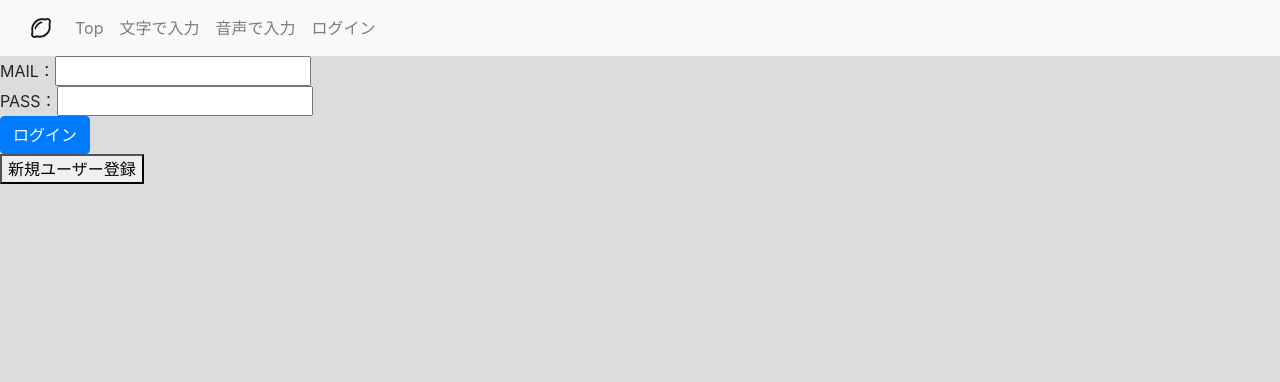
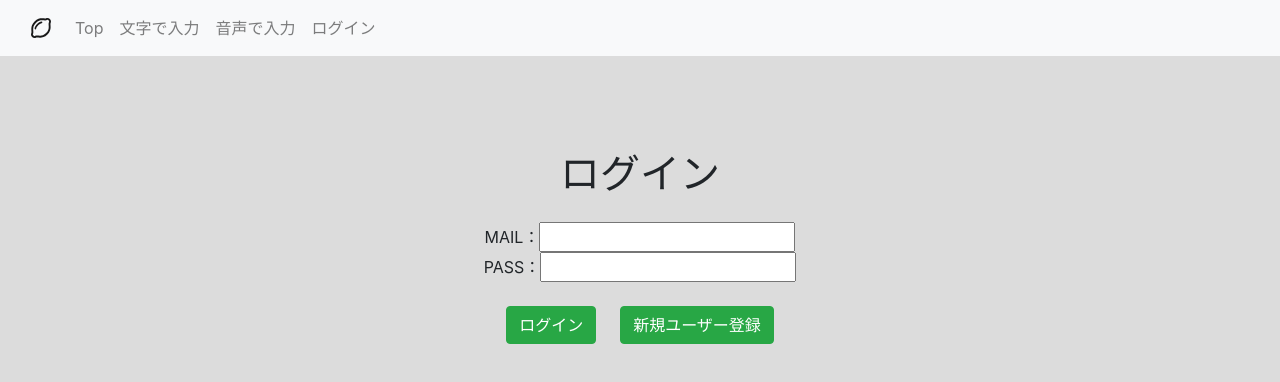
Before and after one commit to syougo1209/vuejs-firebase-app, a Vue app: page / in a window 1280 px wide. Both pictures are taken after a click on the button "お気に入り". Shown: the top 382 px of the page. Built offline with nearby package versions, Linux system fonts and the light colour scheme; no server answers.

Commit message:
correct login and create ui ux

```diff
--- /dev/null
+++ b/src/EventHub.js
@@ -0,0 +1,6 @@
+const eventHub = {
+  install: function (Vue, options) {
+    Vue.prototype.$eventHub = new Vue()
+  }
+}
+export default eventHub
--- a/src/components/AddNewUser.vue
+++ b/src/components/AddNewUser.vue
@@ -1,10 +1,10 @@
 <template>
     <div>
-   <h1>create acount</h1>
-    <form>
+   <h1>アカウント作成</h1>
+   <form class="create-form mt-4 col-sm-12 col-lg-10">
       MAIL：<input v-model="email" type="email" id="user-mail"><br>
       PASS：<input v-model="password" type="password" id="user-pass"><br>
-      <button  @click="addAcount" type="button" id="login-button">{{message}}</button>
+      <button  @click="addAcount" type="button" id="create-button" class="btn btn-success mt-4">{{message}}</button>
     </form>
 
     </div>
@@ -16,7 +16,7 @@ export default{
      data(){
     return{   email:"",
               password:"",
-              message:"ログイン",
+              message:"作成",
     }
     },
     methods:{
@@ -28,7 +28,7 @@ export default{
   .then((user) => {
     console.log('ユーザ作成に成功',user);
     this.$emit("changeToLogIn")
-    this.message="ログイン"
+    this.message="作成"
   })
   .catch((error) => {
     console.error('ユーザ作成に失敗:', error);
@@ -38,3 +38,17 @@ export default{
     }
 }
 </script>
+
+<style scoped>
+    h1{
+   text-align:center;
+   margin-top:150px;
+}
+    .create-form{
+        margin: 150px auto;
+        text-align:center;
+    }
+    #create-button{
+        text-align:center;
+    }
+</style>
--- a/src/components/FavoriteAgentComponent.vue
+++ b/src/components/FavoriteAgentComponent.vue
@@ -15,7 +15,7 @@ export default {
     computed: {
       currentUID(){
           return this.$store.getters.currentUID
-      }
+      },
     },
  data(){
         return{
@@ -29,6 +29,12 @@ export default {
       else{
         this.currentState=LogInState;
       }
+      this.$eventHub.$on('logOutFromParent', this.changeToLogOut)
+    },
+    methods:{
+      changeToLogOut(){
+        this.currentState=LogOutState
+      },
     },
     components: {
        LogInState,
--- a/src/components/LogInState.vue
+++ b/src/components/LogInState.vue
@@ -1,6 +1,7 @@
 <template>
      <div>
-    <div v-show="favoriteRecipesDB.length>0" class="alert alert-info center-block  mx-auto " role="alert">{{favoriteRecipesDB.length}}件のお気に入りがあります</div>
+    <div v-if="favoriteRecipesDB.length>0" class="alert alert-info center-block  mx-auto " role="alert">{{favoriteRecipesDB.length}}件のお気に入りがあります</div>
+      <div v-else class="alert alert-info center-block  mx-auto " role="alert">気に入ったレシピをお気に入り登録しましょう</div>
       <div class="wi container mt-5">
 
      <div class="recipe row justify-content-start">
@@ -28,7 +29,7 @@
          </div>
          </div>
        </div>
-        <button   @click="logOut" class="btn btn-primary mt-5" type="button" id="logout-button" >ログアウト</button>
+
        </div>
 
 </template>
@@ -60,26 +61,7 @@ computed: mapGetters(["currentUID","favoriteRecipesDB"]),
                 console.log("fail")
             })
         },
-         logOut() {
 
-            firebase
-                .auth()
-                .signOut() // ログアウト実行
-                .then(() => {
-                    // ログアウトに成功したときの処理
-                    console.log('ログアウトしました');
-                    this.$emit("changeToLogOut")
-                    this.setNullToUid
-                    this.$store.dispatch("initaializeFinalRecipe")
-                })
-                .catch((error) => {
-                    // ログアウトに失敗したときの処理
-                    console.error('ログアウトエラー', error);
-                });
-
-
-
-        }
     },
 
 
@@ -94,7 +76,7 @@ computed: mapGetters(["currentUID","favoriteRecipesDB"]),
 .alert {
       text-align:center;
       width:50%;
-      margin-top:60px;
+      margin-top:100px;
 }
 
 .recipe-items{
--- a/src/components/LogOutState.vue
+++ b/src/components/LogOutState.vue
@@ -1,14 +1,12 @@
 <template>
     <div>
-   <h1>Firebase Test</h1>
-    <form>
+   <h1 >ログイン</h1>
+    <form class="login-form mt-4 col-sm-12 col-lg-10">
       MAIL：<input v-model="email" type="email" id="user-mail"><br>
       PASS：<input v-model="password" type="password" id="user-pass"><br>
-      <button  @click="logIn" type="button" id="login-button" class="btn btn-primary">ログイン</button>
-
-
+      <button  @click="logIn" type="button" id="login-button" class="btn btn-success mt-4 mr-4">ログイン</button>
+      <button id="my-button" type="button" @click="toAddUser" class="btn btn-success mt-4">新規ユーザー登録</button>
     </form>
-    <button id="my-button" type="button" @click="toAddUser" >新規ユーザー登録</button><br>
     </div>
 </template>
 
@@ -66,3 +64,16 @@ export default{
     }
 }
 </script>
+
+<style scoped>
+h1{
+   text-align:center;
+   margin-top:150px;
+}
+    .login-form{
+        margin: 150px auto;
+        text-align:center;
+    }
+
+
+</style>
--- a/src/components/ParentComponent.vue
+++ b/src/components/ParentComponent.vue
@@ -92,7 +92,8 @@
                 .then(() => {
                     // ログアウトに成功したときの処理
                     console.log('ログアウトしました');
-                    this.$emit("changeToLogOut")
+                    this.$emit("changeToLogOut");
+                    this.$eventHub.$emit('logOutFromParent');
                     this.setNullToUid
                     this.$store.dispatch("initaializeFinalRecipe")
                 })
```
Also changed, not shown: src/main.js (+4 -4 lines).
